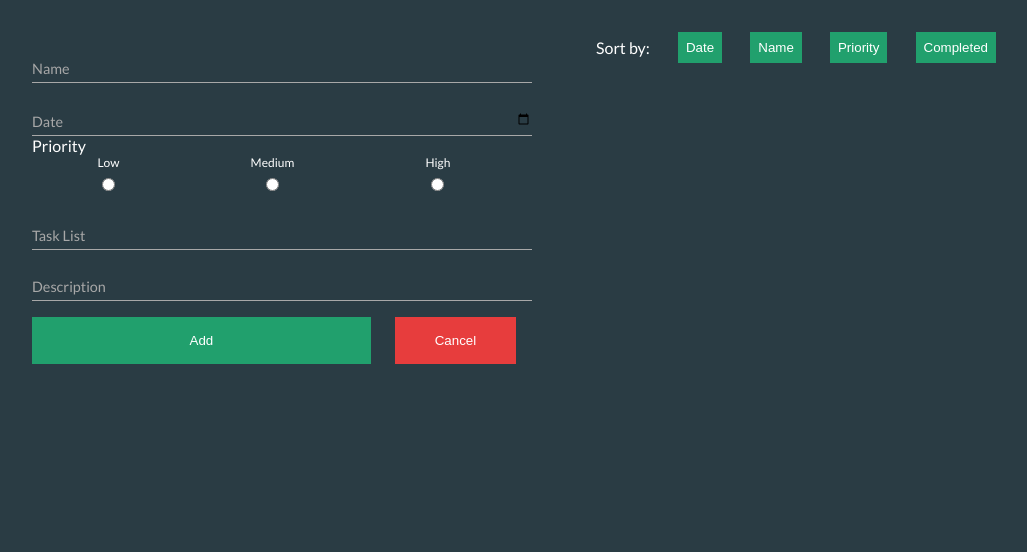
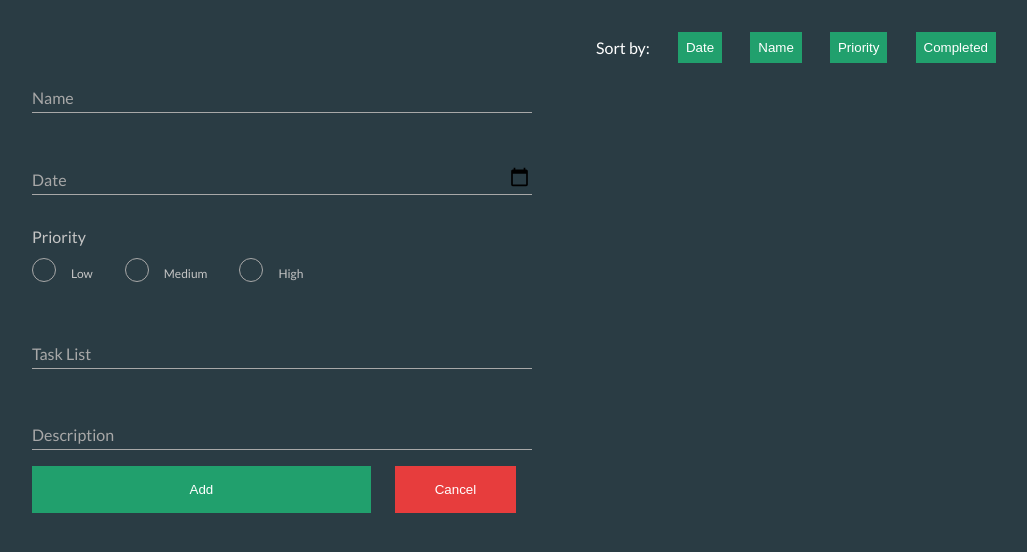
Before and after one commit to Muiqqq/Deadline-App-Frontend, a React (Create React App) app in the folder deadline-app/: page / in a window 1280 px wide. Shown: the top 552 px of the page, without its empty margins (5-1032 px from the left). Built offline with nearby package versions, Linux system fonts and the light colour scheme.

Commit message:
Add custom priority radio buttons.
Form styling done for now. SCSS needs work.
It is very cluttered now. Need to use more variables.
Priority radio buttons could be arranged more properly.

```diff
--- a/deadline-app/src/components/TodoForm.js
+++ b/deadline-app/src/components/TodoForm.js
@@ -49,17 +49,16 @@ function TodoForm(props) {
           // className='date'
           value={props.todoFormState.date}
           required
-          // placeholder='Date'
         />
-        <label htmlFor='date' className='label-name ontop'>
+        <label htmlFor='date' className='label-name'>
           <span className='content-name'>Date</span>
         </label>
       </div>
-      <label>
-        Priority
-        <div id='priority'>
-          <div>
-            <label htmlFor='low'>Low</label>
+
+      <div id='priority'>
+        <label>
+          Priority
+          <div className='radio-container'>
             <input
               type='radio'
               id='low'
@@ -68,9 +67,9 @@ function TodoForm(props) {
               checked={checkPriorityValue(priorityValues.LOW)}
               onChange={inputChange}
             />
-          </div>
-          <div>
-            <label htmlFor='medium'>Medium</label>
+            <label htmlFor='low' className='radio'>
+              Low
+            </label>
             <input
               type='radio'
               id='medium'
@@ -79,9 +78,9 @@ function TodoForm(props) {
               checked={checkPriorityValue(priorityValues.MEDIUM)}
               onChange={inputChange}
             />
-          </div>
-          <div>
-            <label htmlFor='high'>High</label>
+            <label htmlFor='medium' className='radio'>
+              Medium
+            </label>
             <input
               type='radio'
               id='high'
@@ -90,9 +89,12 @@ function TodoForm(props) {
               checked={checkPriorityValue(priorityValues.HIGH)}
               onChange={inputChange}
             />
+            <label htmlFor='high' className='radio'>
+              High
+            </label>
           </div>
-        </div>
-      </label>
+        </label>
+      </div>
       <div className='input-animation'>
         <input
           onChange={inputChange}
--- a/deadline-app/src/scss/Main.scss
+++ b/deadline-app/src/scss/Main.scss
@@ -85,22 +85,21 @@ ul {
       color: transparent;
     }
 
-    input[type='date']:after {
-      content: attr(placeholder);
-    }
-
     input,
     textarea {
-      padding: 1rem 0.3rem;
-      margin: 0.5rem 0rem;
+      padding-bottom: 1rem;
+      margin-bottom: 0.3rem;
       background-color: $bg-color;
       color: rgb(197, 197, 197);
       border: none;
+      font-size: 1.3rem;
+      font-weight: 200;
     }
 
     .input-animation {
       width: 500px;
       position: relative;
+      margin-top: 2rem;
       input {
         padding: 0;
         width: 100%;
@@ -118,7 +117,7 @@ ul {
         pointer-events: none;
         border-bottom: 1px solid rgb(168, 168, 168);
         color: rgb(168, 168, 168);
-        font-size: 0.9rem;
+        font-size: 1rem;
       }
 
       label::after {
@@ -140,11 +139,15 @@ ul {
       }
 
       input:focus + .label-name .content-name,
-      input:valid + .label-name .content-name,
+      input:valid + .label-name .content-name {
+        transform: translateY(-160%);
+        font-size: 0.8rem;
+        color: $btn-green;
+      }
+
       input:focus::-webkit-datetime-edit {
         transform: translateY(-160%);
-        font-size: 0.7rem;
-        color: $btn-green;
+        color: rgb(197, 197, 197);
       }
 
       input:focus + .label-name::after,
@@ -162,16 +165,52 @@ ul {
     }
 
     #priority {
-      display: flex;
-      justify-content: space-around;
+      margin: 0.5rem 0;
+      margin-top: 2rem;
 
-      div {
-        display: flex;
-        flex-direction: column;
-        align-items: center;
+      label:first-child {
+        color: rgb(197, 197, 197);
+      }
 
+      .radio-container {
+        margin-top: 1rem;
+
+        input[type='radio'] {
+          display: none;
+        }
         label {
           font-size: 0.75rem;
+          position: relative;
+          cursor: pointer;
+          padding-right: 2rem;
+        }
+        label::before {
+          content: '';
+          border: 1px solid rgb(168, 168, 168);
+          display: inline-block;
+          height: 22px;
+          width: 22px;
+          margin: -4px 15px;
+          margin-left: 0;
+          border-radius: 50%;
+        }
+
+        label::after {
+          content: '';
+          display: inline-block;
+          position: absolute;
+          width: 16px;
+          height: 16px;
+          background: #21a06d00;
+          left: 4px;
+          top: -4px;
+          margin: 0 0;
+          border-radius: 50%;
+          transition: all 0.4s;
+        }
+
+        input[type='radio']:checked + label::after {
+          background: $btn-green;
         }
       }
     }
```
